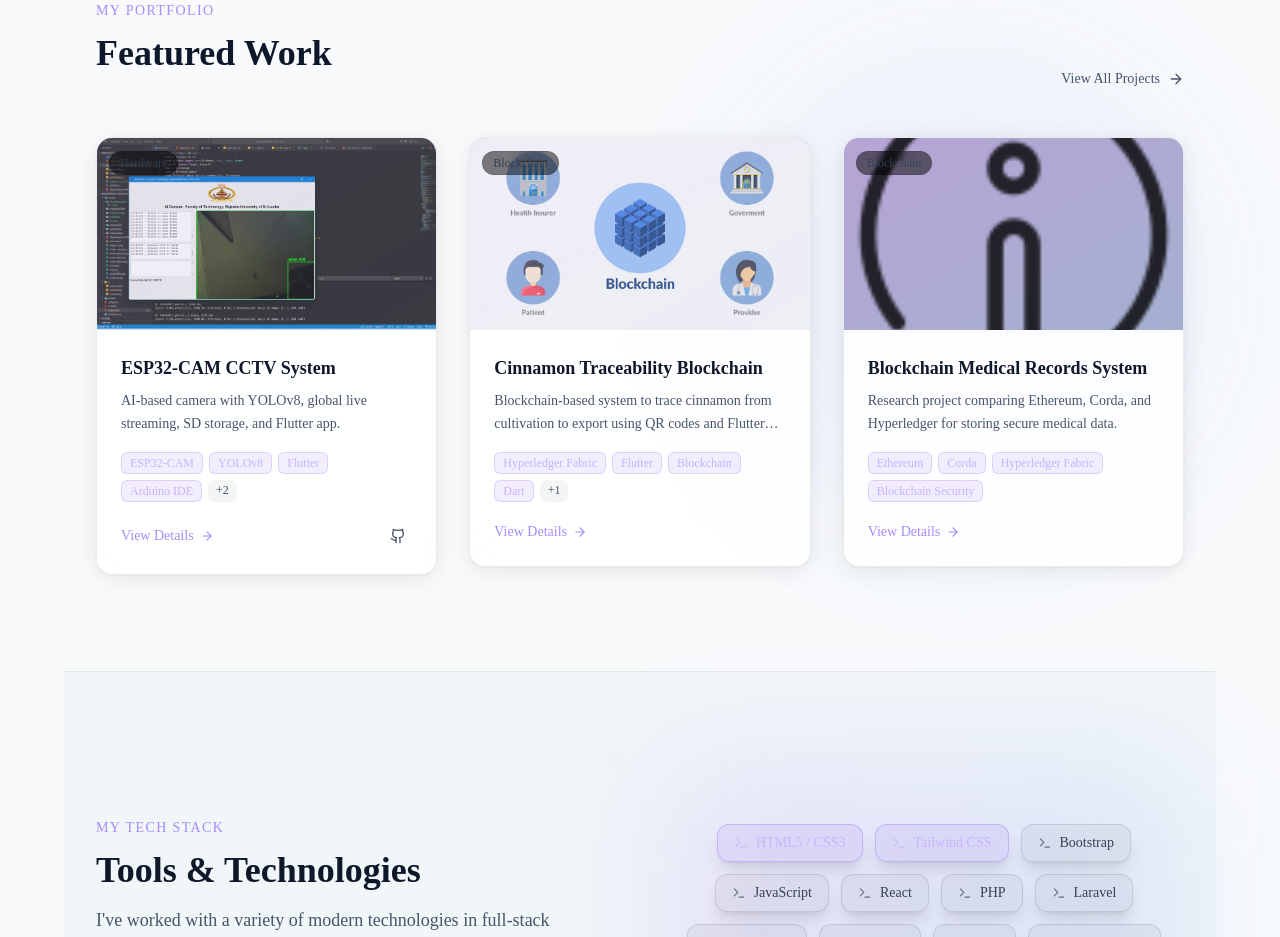
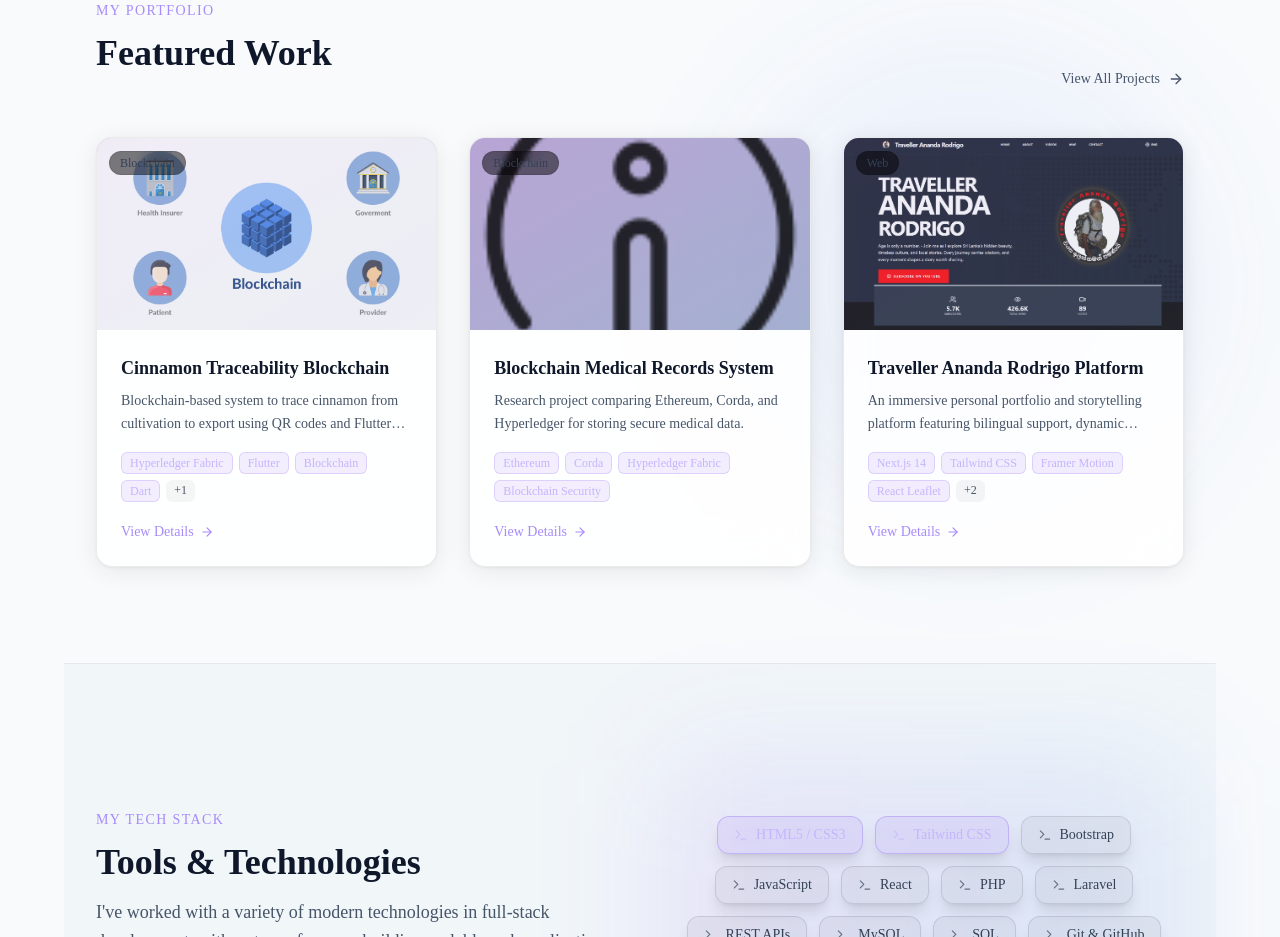
Before and after one commit to Madusanka-max/ISURU-MADUSANKA, a Next.js app: page / in a window 1280 px wide. Shown: the part 1600-2537 px from the top of the page. Built offline with nearby package versions, Linux system fonts and the light colour scheme.

Commit message:
UPADTE 12

```diff
--- a/components/sections/FeaturedProjects.tsx
+++ b/components/sections/FeaturedProjects.tsx
@@ -12,8 +12,8 @@ interface FeaturedProjectsProps {
 }
 
 export default function FeaturedProjects({ projects }: FeaturedProjectsProps) {
-  // Only take the first 3 featured projects
-  const featured = projects.filter((p) => p.featured).slice(0, 3);
+  // Only take the last 3 featured projects
+  const featured = projects.filter((p) => p.featured).slice(-3);
 
   return (
     <section className="relative max-w-6xl mx-auto px-4 sm:px-6 lg:px-8 py-24">
```
